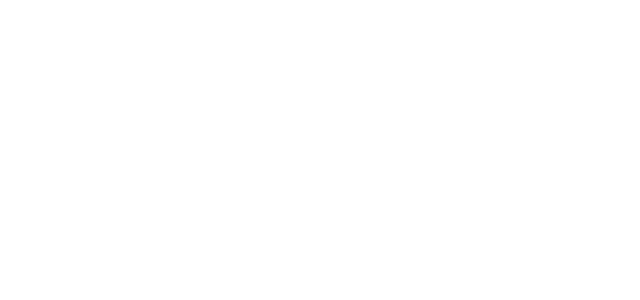
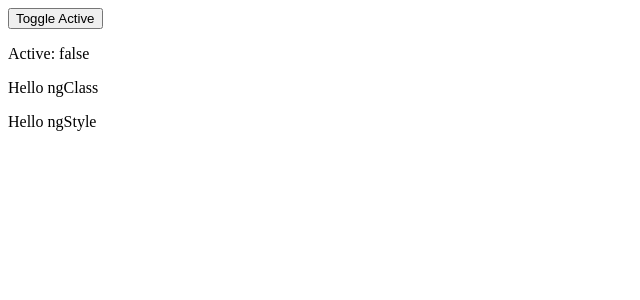
Before and after one commit to juanwhite99/apex-angular-bootcamp, an Angular app: page / in a window 1280 px wide. Shown: the top 300 px of the page, without its empty margins (0-640 px from the left). Built offline with nearby package versions, Linux system fonts and the light colour scheme.

Commit message:
1 - Directivas de atributo
chore: add first module and component

1 - Directivas de atributo

```diff
--- a/package.json
+++ b/package.json
@@ -3,7 +3,7 @@
   "version": "0.0.0",
   "scripts": {
     "ng": "ng",
-    "start": "ng serve",
+    "start": "ng serve --o",
     "build": "ng build",
     "watch": "ng build --watch --configuration development",
     "test": "ng test"
--- a/src/app/app-routing.module.ts
+++ b/src/app/app-routing.module.ts
@@ -5,6 +5,6 @@
 
 @NgModule({
   imports: [RouterModule.forRoot(routes)],
-  exports: [RouterModule]
+  exports: [RouterModule],
 })
-export class AppRoutingModule { }
+export class AppRoutingModule {}
--- a/src/app/app.component.html
+++ b/src/app/app.component.html
@@ -0,0 +1 @@
+<app-attribute-directives></app-attribute-directives>
--- a/src/app/app.component.ts
+++ b/src/app/app.component.ts
@@ -5,6 +5,4 @@
   templateUrl: './app.component.html',
   styleUrl: './app.component.scss'
 })
-export class AppComponent {
-
-}
+export class AppComponent {}
--- a/src/app/app.module.ts
+++ b/src/app/app.module.ts
@@ -3,13 +3,17 @@
 
 import { AppRoutingModule } from './app-routing.module';
 import { AppComponent } from './app.component';
+import { CommonModule } from '@angular/common';
+import { AttributeDirectivesComponent } from './attribute-directives/attribute-directives.component';
 
 @NgModule({
   declarations: [
-    AppComponent
+    AppComponent,
+    AttributeDirectivesComponent
   ],
   imports: [
     BrowserModule,
+    CommonModule,
     AppRoutingModule
   ],
   providers: [],
--- /dev/null
+++ b/src/app/attribute-directives/attribute-directives.component.html
@@ -0,0 +1,9 @@
+<button type="button" alt="toggle" (click)="active = !active">
+  Toggle Active
+</button>
+
+<p>Active: {{ active }}</p>
+
+<p [ngClass]="{ redText: active }">Hello ngClass</p>
+
+<p [ngStyle]="{ color: active ? 'red' : '' }">Hello ngStyle</p>
--- /dev/null
+++ b/src/app/attribute-directives/attribute-directives.component.scss
@@ -0,0 +1,3 @@
+.redText {
+  color: red;
+}
--- /dev/null
+++ b/src/app/attribute-directives/attribute-directives.component.ts
@@ -0,0 +1,10 @@
+import { Component } from '@angular/core';
+
+@Component({
+  selector: 'app-attribute-directives',
+  templateUrl: './attribute-directives.component.html',
+  styleUrl: './attribute-directives.component.scss'
+})
+export class AttributeDirectivesComponent {
+  active: boolean = false;
+}
```
Also changed, not shown: 1 other file (tests, documents, lock files or other folders).
